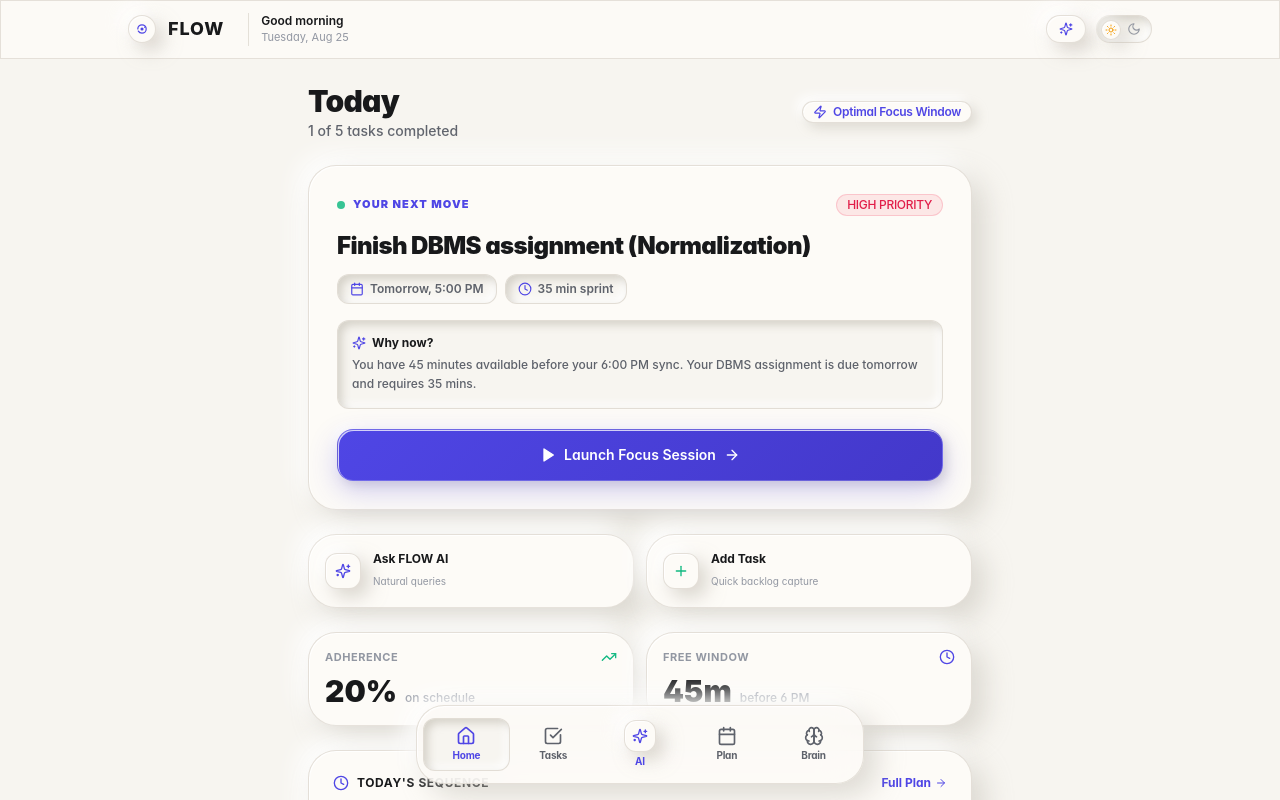
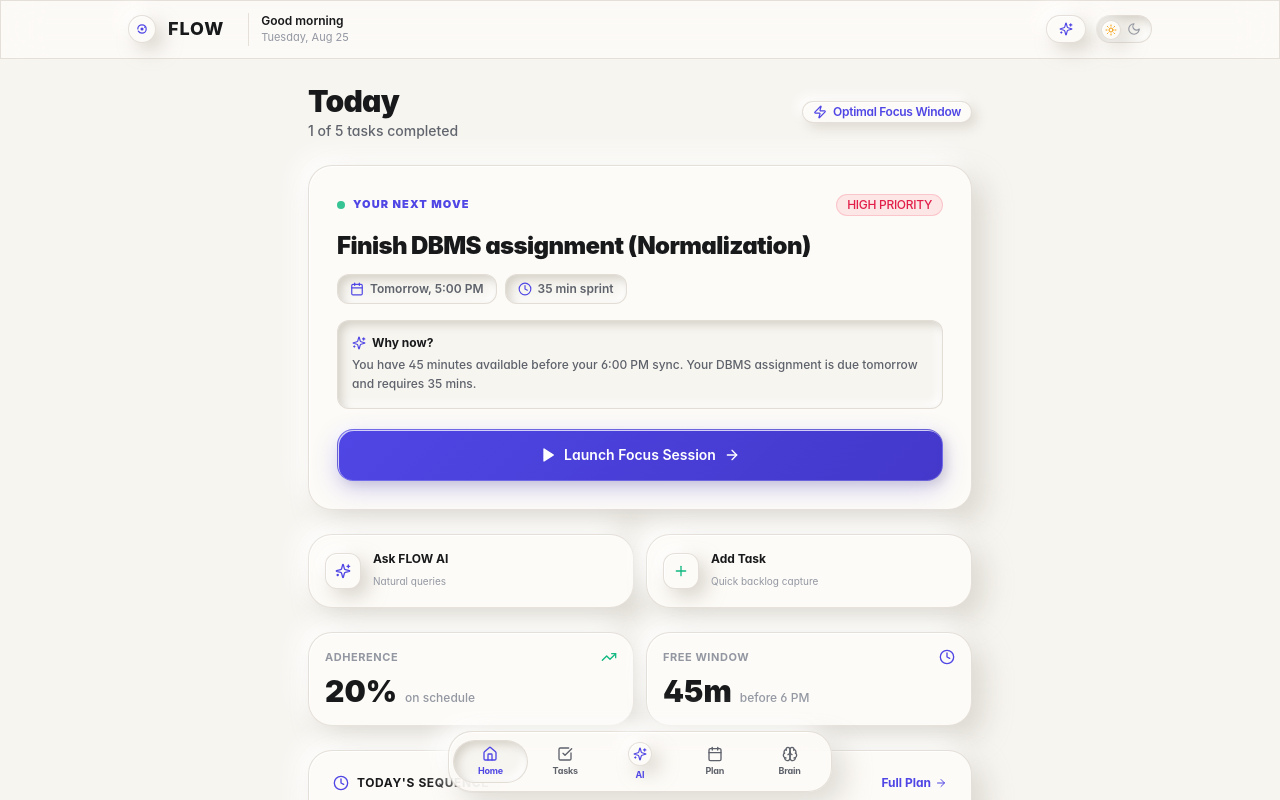
Before and after one commit to srinivas2s/flow, a Next.js app in the folder frontend/: page /app in a window 1280 px wide. Shown: the top 800 px of the page. Built offline with nearby package versions, Linux system fonts and the light colour scheme; no server answers.

Commit message:
style(dark-theme): add crisp architectural white grid pattern to dark background and make bottom nav dock ultra-compact

```diff
--- a/frontend/src/app/globals.css
+++ b/frontend/src/app/globals.css
@@ -25,25 +25,25 @@
 }
 
 .dark {
-  /* Dark Theme (Pure Obsidian Black with Architectural Grid Pattern) */
-  --flow-bg: #060708;
-  --flow-surface: #0E1013;
-  --flow-elevated: #15181D;
+  /* Dark Theme (Pure Obsidian Black with Crisp Architectural White Grid Pattern) */
+  --flow-bg: #07080A;
+  --flow-surface: #101216;
+  --flow-elevated: #161920;
   --flow-text-primary: #F8FAFC;
   --flow-text-secondary: #94A3B8;
   --flow-muted: #64748B;
   --flow-accent: #6366F1;
   --flow-accent-hover: #818CF8;
   --flow-accent-glow: rgba(99, 102, 241, 0.32);
-  --flow-border: rgba(255, 255, 255, 0.08);
+  --flow-border: rgba(255, 255, 255, 0.1);
 
   /* Modern Neumorphic Shadows for Pure Black Grid */
-  --neu-shadow-raised: 10px 10px 24px rgba(0, 0, 0, 0.9), -6px -6px 20px rgba(255, 255, 255, 0.032), inset 0 1px 0 rgba(255, 255, 255, 0.09);
-  --neu-shadow-flat: 5px 5px 14px rgba(0, 0, 0, 0.8), -4px -4px 12px rgba(255, 255, 255, 0.025), inset 0 1px 0 rgba(255, 255, 255, 0.06);
-  --neu-shadow-pressed: inset 4px 4px 9px rgba(0, 0, 0, 0.95), inset -3px -3px 7px rgba(255, 255, 255, 0.035);
+  --neu-shadow-raised: 8px 8px 20px rgba(0, 0, 0, 0.9), -5px -5px 18px rgba(255, 255, 255, 0.035), inset 0 1px 0 rgba(255, 255, 255, 0.1);
+  --neu-shadow-flat: 4px 4px 12px rgba(0, 0, 0, 0.8), -3px -3px 10px rgba(255, 255, 255, 0.03), inset 0 1px 0 rgba(255, 255, 255, 0.07);
+  --neu-shadow-pressed: inset 4px 4px 8px rgba(0, 0, 0, 0.95), inset -3px -3px 6px rgba(255, 255, 255, 0.04);
   --neu-shadow-glow: 0 0 32px rgba(99, 102, 241, 0.38);
-  --neu-shadow-card: 14px 14px 34px rgba(0, 0, 0, 0.95), -8px -8px 24px rgba(255, 255, 255, 0.035), inset 0 1px 1px rgba(255, 255, 255, 0.1);
-  --neu-shadow-pill: 6px 6px 14px rgba(0, 0, 0, 0.85), -3px -3px 10px rgba(255, 255, 255, 0.03), inset 0 1px 0 rgba(255, 255, 255, 0.08);
+  --neu-shadow-card: 12px 12px 28px rgba(0, 0, 0, 0.92), -6px -6px 20px rgba(255, 255, 255, 0.038), inset 0 1px 1px rgba(255, 255, 255, 0.12);
+  --neu-shadow-pill: 5px 5px 12px rgba(0, 0, 0, 0.85), -3px -3px 8px rgba(255, 255, 255, 0.035), inset 0 1px 0 rgba(255, 255, 255, 0.08);
 }
 
 * {
@@ -72,14 +72,18 @@ body {
   background-attachment: fixed;
 }
 
-/* Dark Theme Background Architectural Grid Pattern */
-.dark body {
+/* Dark Theme Crisp Architectural White Grid Pattern */
+.dark body,
+html.dark body,
+html.dark {
+  background-color: #07080A !important;
   background-image:
-    linear-gradient(to right, rgba(255, 255, 255, 0.035) 1px, transparent 1px),
-    linear-gradient(to bottom, rgba(255, 255, 255, 0.035) 1px, transparent 1px),
-    radial-gradient(circle at 50% 0%, rgba(99, 102, 241, 0.12) 0%, transparent 70%);
-  background-size: 36px 36px, 36px 36px, 100% 100%;
-  background-position: 0 0, 0 0, center top;
+    linear-gradient(to right, rgba(255, 255, 255, 0.075) 1px, transparent 1px),
+    linear-gradient(to bottom, rgba(255, 255, 255, 0.075) 1px, transparent 1px),
+    radial-gradient(circle at 50% 0%, rgba(99, 102, 241, 0.12) 0%, transparent 70%) !important;
+  background-size: 32px 32px, 32px 32px, 100% 100% !important;
+  background-position: 0 0, 0 0, center top !important;
+  background-attachment: fixed !important;
 }
 
 /* Modern Neumorphic Surface Classes */
@@ -104,7 +108,7 @@ body {
 .neu-card {
   background-color: var(--flow-surface);
   box-shadow: var(--neu-shadow-card);
-  border-radius: 1.75rem;
+  border-radius: 1.5rem;
   border: 1px solid var(--flow-border);
   backdrop-filter: blur(16px);
   -webkit-backdrop-filter: blur(16px);
@@ -148,7 +152,7 @@ body {
 .neu-button-accent {
   background: linear-gradient(135deg, var(--flow-accent) 0%, var(--flow-accent-hover) 100%);
   color: #FFFFFF;
-  box-shadow: 0 10px 28px var(--flow-accent-glow), var(--neu-shadow-flat);
+  box-shadow: 0 8px 24px var(--flow-accent-glow), var(--neu-shadow-flat);
   border: 1px solid rgba(255, 255, 255, 0.2);
   transition: all 0.22s cubic-bezier(0.16, 1, 0.3, 1);
 }
@@ -156,12 +160,12 @@ body {
 .neu-button-accent:hover {
   filter: brightness(1.08);
   transform: translateY(-2px);
-  box-shadow: 0 14px 34px var(--flow-accent-glow), var(--neu-shadow-raised);
+  box-shadow: 0 12px 28px var(--flow-accent-glow), var(--neu-shadow-raised);
 }
 
 .neu-button-accent:active {
   transform: translateY(1px) scale(0.98);
-  box-shadow: 0 4px 14px var(--flow-accent-glow);
+  box-shadow: 0 4px 12px var(--flow-accent-glow);
 }
 
 .neu-input {
@@ -200,14 +204,14 @@ body {
 
 /* Glass panel */
 .glass-panel {
-  background: rgba(253, 251, 247, 0.85);
+  background: rgba(253, 251, 247, 0.88);
   backdrop-filter: blur(20px);
   -webkit-backdrop-filter: blur(20px);
   border: 1px solid var(--flow-border);
 }
 
 .dark .glass-panel {
-  background: rgba(14, 16, 19, 0.85);
+  background: rgba(16, 18, 22, 0.88);
   backdrop-filter: blur(20px);
   -webkit-backdrop-filter: blur(20px);
   border: 1px solid var(--flow-border);
--- a/frontend/src/components/app/BottomNav.tsx
+++ b/frontend/src/components/app/BottomNav.tsx
@@ -25,9 +25,9 @@ export const BottomNav: React.FC<BottomNavProps> = ({
   ];
 
   return (
-    <nav className="fixed bottom-0 left-0 right-0 z-40 px-4 pb-[max(env(safe-area-inset-bottom),16px)] pt-2 pointer-events-none">
-      <div className="max-w-md mx-auto relative pointer-events-auto">
-        <div className="glass-panel neu-card rounded-2xl p-1.5 flex items-center justify-between border border-flow-border/80 shadow-2xl backdrop-blur-xl">
+    <nav className="fixed bottom-0 left-0 right-0 z-40 px-4 pb-[max(env(safe-area-inset-bottom),8px)] pt-1 pointer-events-none">
+      <div className="max-w-sm mx-auto relative pointer-events-auto">
+        <div className="glass-panel neu-card rounded-full p-1 flex items-center justify-between border border-flow-border/80 shadow-xl backdrop-blur-xl">
           {tabs.slice(0, 2).map((tab) => {
             const Icon = tab.icon;
             const isActive = activeTab === tab.id;
@@ -35,33 +35,33 @@ export const BottomNav: React.FC<BottomNavProps> = ({
               <button
                 key={tab.id}
                 onClick={() => onTabChange(tab.id)}
-                className={`relative flex-1 flex flex-col items-center justify-center py-2 px-2 rounded-xl transition-all duration-200 min-h-[46px] ${
+                className={`relative flex-1 flex flex-col items-center justify-center py-1.5 px-1 rounded-full transition-all duration-200 min-h-[38px] ${
                   isActive ? 'text-flow-accent' : 'text-flow-text-secondary hover:text-flow-text-primary'
                 }`}
               >
                 {isActive && (
                   <motion.div
                     layoutId="activeTabIndicator"
-                    className="absolute inset-0 neu-pressed rounded-xl -z-10"
+                    className="absolute inset-0 neu-pressed rounded-full -z-10"
                     transition={{ type: 'spring', stiffness: 500, damping: 35 }}
                   />
                 )}
-                <Icon className="w-5 h-5 mb-0.5" />
-                <span className="text-[10px] font-bold tracking-tight">{tab.label}</span>
+                <Icon className="w-4 h-4 mb-0.5" />
+                <span className="text-[9px] font-bold tracking-tight">{tab.label}</span>
               </button>
             );
           })}
 
-          {/* Integrated Flush Center AI Button */}
+          {/* Integrated Compact Center AI Button */}
           <button
             onClick={onOpenAI}
             aria-label="Ask FLOW AI"
-            className="flex-1 flex flex-col items-center justify-center py-2 px-2 rounded-xl text-flow-accent hover:text-flow-accent-hover transition-all group min-h-[46px]"
+            className="flex-1 flex flex-col items-center justify-center py-1.5 px-1 rounded-full text-flow-accent hover:text-flow-accent-hover transition-all min-h-[38px]"
           >
-            <div className="w-8 h-8 rounded-xl neu-raised flex items-center justify-center text-flow-accent group-hover:scale-105 transition-transform">
-              <Sparkles className="w-4 h-4" />
+            <div className="w-6 h-6 rounded-full neu-raised flex items-center justify-center text-flow-accent hover:scale-105 transition-transform">
+              <Sparkles className="w-3.5 h-3.5" />
             </div>
-            <span className="text-[10px] font-bold tracking-tight text-flow-accent mt-0.5">AI</span>
+            <span className="text-[9px] font-bold tracking-tight text-flow-accent mt-0.5">AI</span>
           </button>
 
           {tabs.slice(2).map((tab) => {
@@ -71,19 +71,19 @@ export const BottomNav: React.FC<BottomNavProps> = ({
               <button
                 key={tab.id}
                 onClick={() => onTabChange(tab.id)}
-                className={`relative flex-1 flex flex-col items-center justify-center py-2 px-2 rounded-xl transition-all duration-200 min-h-[46px] ${
+                className={`relative flex-1 flex flex-col items-center justify-center py-1.5 px-1 rounded-full transition-all duration-200 min-h-[38px] ${
                   isActive ? 'text-flow-accent' : 'text-flow-text-secondary hover:text-flow-text-primary'
                 }`}
               >
                 {isActive && (
                   <motion.div
                     layoutId="activeTabIndicator"
-                    className="absolute inset-0 neu-pressed rounded-xl -z-10"
+                    className="absolute inset-0 neu-pressed rounded-full -z-10"
                     transition={{ type: 'spring', stiffness: 500, damping: 35 }}
                   />
                 )}
-                <Icon className="w-5 h-5 mb-0.5" />
-                <span className="text-[10px] font-bold tracking-tight">{tab.label}</span>
+                <Icon className="w-4 h-4 mb-0.5" />
+                <span className="text-[9px] font-bold tracking-tight">{tab.label}</span>
               </button>
             );
           })}
```
